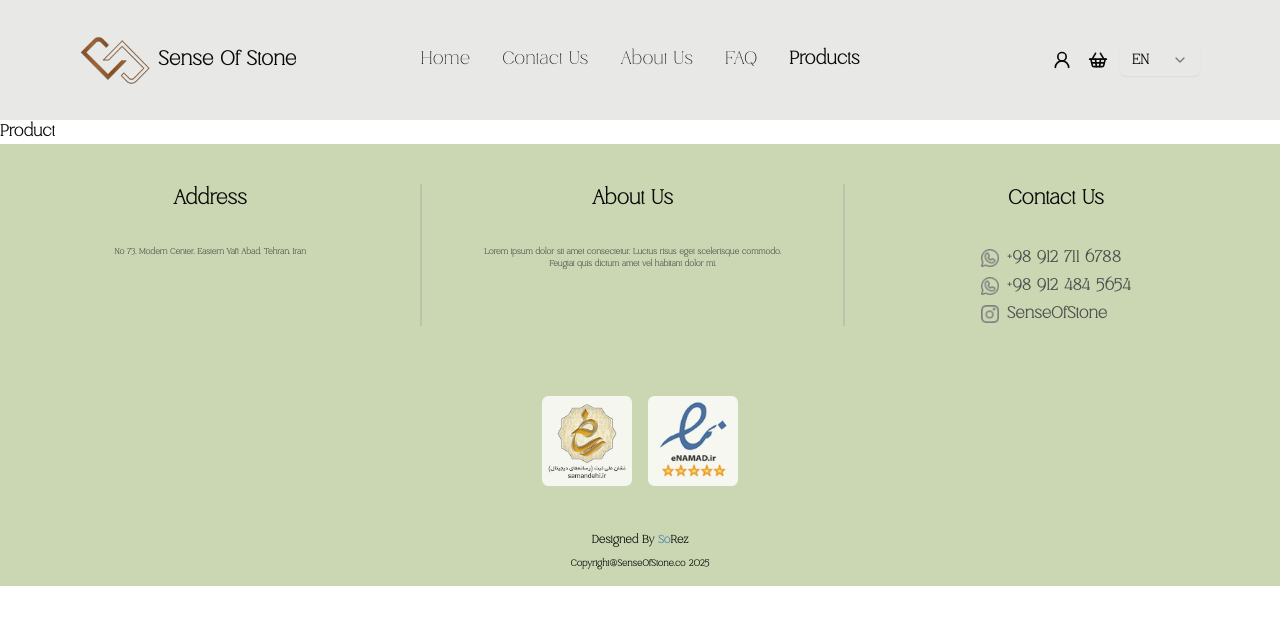
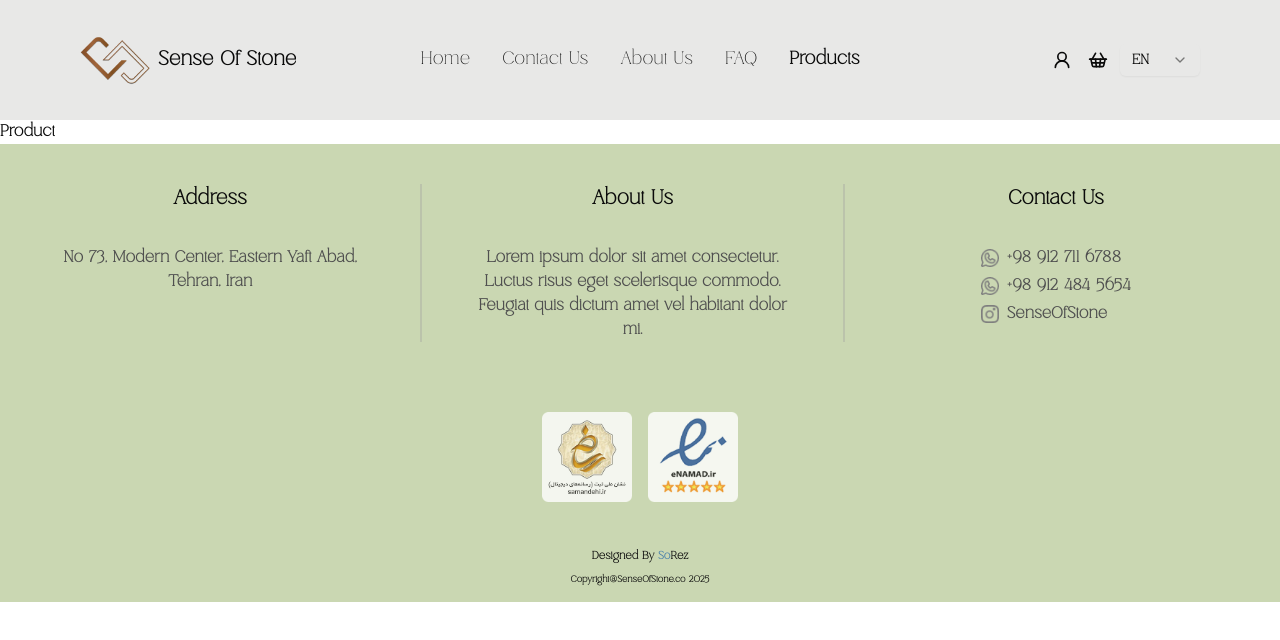
Before and after one commit to sorez94/developing-sos, a Next.js app: page /en/product in a window 1280 px wide. Shown: the top 640 px of the page. Built offline with nearby package versions, Linux system fonts and the light colour scheme.

Commit message:
responsive

```diff
--- a/components/Footer.tsx
+++ b/components/Footer.tsx
@@ -11,13 +11,13 @@ const Footer = () => {
             >
                 <div className='w-[33%] mt-6 lg:mt-10 xl:mt-10 2xl:mt-10 px-2 lg:px-12 xl:px-12 2xl:px-12 flex flex-col items-center justify-start border-r-2 border-r-[#bbc3ab]'>
                     <h1 className='mb-4 lg:mb-8 xl:mb-8 2xl:mb-8 text-[14px] lg:text-[20px] xl:text-[20px] 2xl:text-[20px] '> Address </h1>
-                    <p className='text-[8px] text-[rgb(79,79,79)] text-center'>
+                    <p className='text-[8px] lg:text-[16px] xl:text-[16px] 2xl:text-[16px] text-[rgb(79,79,79)] text-center'>
                         No 73, Modern Center, Eastern Yaft Abad, Tehran, Iran
                     </p>
                 </div>
                 <div className='w-[33%] mt-6 lg:mt-10 xl:mt-10 2xl:mt-10 px-2 lg:px-12 xl:px-12 2xl:px-12 flex flex-col items-center justify-start border-r-2 border-r-[#bbc3ab]'>
-                    <h1 className='mb-4 lg:mb-8 xl:mb-8 2xl:mb-8 text-[14px] lg:text-[20px] xl:text-[20px] 2xl:text-[20px] '> About Us</h1>
-                    <p className='text-[8px] text-[rgb(79,79,79)] text-center'>
+                    <h1 className='mb-4 lg:mb-8 xl:mb-8 2xl:mb-8 text-[14px] lg:text-[20px] xl:text-[20px] 2xl:text-[20px]'> About Us</h1>
+                    <p className='text-[8px] lg:text-[16px] xl:text-[16px] 2xl:text-[16px] text-[rgb(79,79,79)] text-center'>
                         Lorem ipsum dolor sit amet consectetur. Luctus risus eget scelerisque commodo. Feugiat quis
                         dictum
                         amet vel habitant dolor mi.
```
